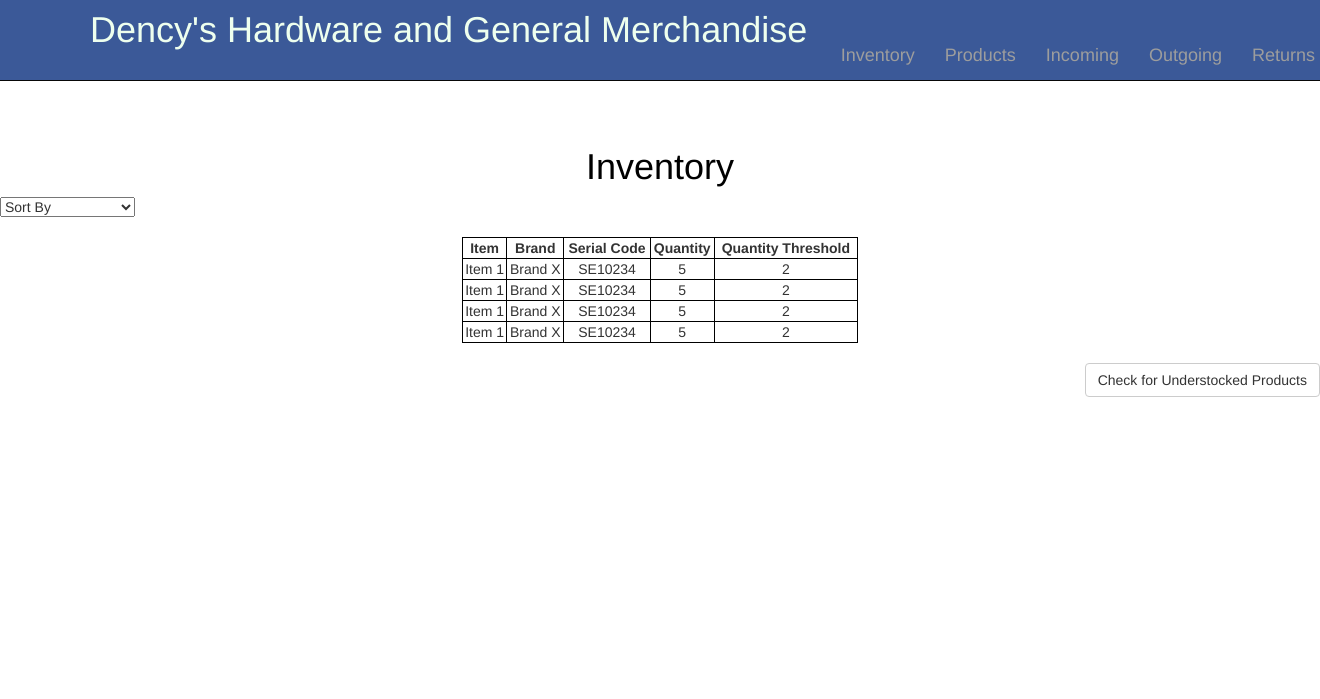
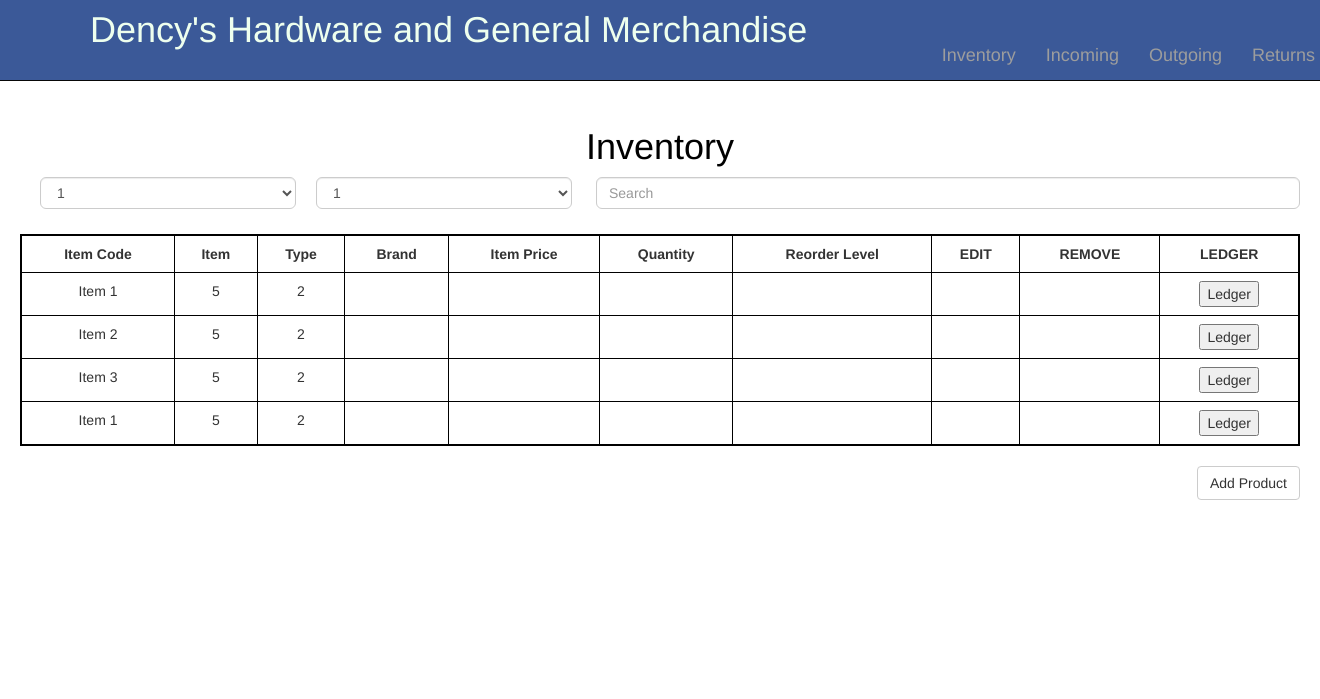
Before and after one commit to alexxieg/dencys-inventory, a PHP site: page /inventory.php in a window 1320 px wide. Shown: the top 699 px of the page. Run offline with PHP 8.4, Linux system fonts and the light colour scheme.

Commit message:
Removed Products from the navigation bar. Changed the inventory link from html to php file.

```diff
--- a/DH Inventory System/DH Inventory System/addIncoming.html
+++ b/DH Inventory System/DH Inventory System/addIncoming.html
@@ -26,8 +26,7 @@
 				</div>
 				<div class="collapse navbar-collapse" id="bs-example-navbar-collapse-1">
 					<ul class="nav navbar-nav navbar-right" id="categories">
-						<li><a href="inventory.html">Inventory</a></li>
-						<li><a href="product.html">Products</a></li>
+						<li><a href="inventory.php">Inventory</a></li>
 						<li><a href="incoming.html">Incoming</a></li>
 						<li><a href="outgoing.html">Outgoing</a></li>
 						<li><a href="returns.html">Returns</a></li>
--- a/DH Inventory System/DH Inventory System/addOutgoing.html
+++ b/DH Inventory System/DH Inventory System/addOutgoing.html
@@ -24,8 +24,7 @@
 				</div>
 				<div class="collapse navbar-collapse" id="bs-example-navbar-collapse-1">
 					<ul class="nav navbar-nav navbar-right" id="categories">
-						<li><a href="inventory.html">Inventory</a></li>
-						<li><a href="product.html">Products</a></li>
+						<li><a href="inventory.php">Inventory</a></li>
 						<li><a href="incoming.html">Incoming</a></li>
 						<li><a href="outgoing.html">Outgoing</a></li>
 						<li><a href="returns.html">Returns</a></li>
--- a/DH Inventory System/DH Inventory System/addProduct.html
+++ b/DH Inventory System/DH Inventory System/addProduct.html
@@ -26,8 +26,7 @@
 				</div>
 				<div class="collapse navbar-collapse" id="bs-example-navbar-collapse-1">
 					<ul class="nav navbar-nav navbar-right" id="categories">
-						<li><a href="inventory.html">Inventory</a></li>
-						<li><a href="product.html">Products</a></li>
+						<li><a href="inventory.php">Inventory</a></li>
 						<li><a href="incoming.html">Incoming</a></li>
 						<li><a href="outgoing.html">Outgoing</a></li>
 						<li><a href="returns.html">Returns</a></li>
--- a/DH Inventory System/DH Inventory System/addReturn.html
+++ b/DH Inventory System/DH Inventory System/addReturn.html
@@ -26,8 +26,7 @@
 				</div>
 				<div class="collapse navbar-collapse" id="bs-example-navbar-collapse-1">
 					<ul class="nav navbar-nav navbar-right" id="categories">
-						<li><a href="inventory.html">Inventory</a></li>
-						<li><a href="product.html">Products</a></li>
+						<li><a href="inventory.php">Inventory</a></li>
 						<li><a href="incoming.html">Incoming</a></li>
 						<li><a href="outgoing.html">Outgoing</a></li>
 						<li><a href="returns.html">Returns</a></li>
--- a/DH Inventory System/DH Inventory System/incoming.html
+++ b/DH Inventory System/DH Inventory System/incoming.html
@@ -31,8 +31,7 @@
 				</div>
 				<div class="collapse navbar-collapse" id="bs-example-navbar-collapse-1">
 					<ul class="nav navbar-nav navbar-right" id="categories">
-						<li><a href="inventory.html">Inventory</a></li>
-						<li><a href="product.html">Products</a></li>
+						<li><a href="inventory.php">Inventory</a></li>
 						<li><a href="incoming.html">Incoming</a></li>
 						<li><a href="outgoing.html">Outgoing</a></li>
 						<li><a href="returns.html">Returns</a></li>
--- a/DH Inventory System/DH Inventory System/inventory.php
+++ b/DH Inventory System/DH Inventory System/inventory.php
@@ -48,7 +48,6 @@ $user_row = $session_query->fetch();
 				<div class="collapse navbar-collapse" id="bs-example-navbar-collapse-1">
 					<ul class="nav navbar-nav navbar-right" id="categories">
 						<li><a href="inventory.php">Inventory</a></li>
-						<li><a href="product.html">Products</a></li>
 						<li><a href="incoming.html">Incoming</a></li>
 						<li><a href="outgoing.html">Outgoing</a></li>
 						<li><a href="returns.html">Returns</a></li>
@@ -57,61 +56,118 @@ $user_row = $session_query->fetch();
 			</div>
 		</nav>
 	</div>
-		<div class="product">
+		<div class="pages">
 			<h1 id="headers">Inventory</h1>
 
-			<select id="prodSort">
-			  <option value="" disabled selected hidden>Sort By</option>
-			  <option value="searchby">Sample 1</option>
-			  <option value="searchby">Sample 2</option>
-			  <option value="searchby">Sample 3</option>
+			<input type="text" class="form-control" placeholder="Search" id="searchBar" name="search">
+
+			<select class="form-control" id="dropdown" name="searchby">
+			  <option>1</option>
+			  <option>2</option>
+			  <option>3</option>
+			  <option>4</option>
+			  <option>5</option>
+			</select>
+
+			<select class="form-control" id="dropdown" name="sortby">
+			  <option>1</option>
+			  <option>2</option>
+			  <option>3</option>
+			  <option>4</option>
+			  <option>5</option>
 			</select>
 
 		<div class="prodTable">
 			<br>
-			<table border="1" id="table">
+			<table class="table table-bordered" id="tables">
 				<tr>
-				<th style="text-align:center">Item</th>
-				<th style="text-align:center">Brand</th>
-				<th style="text-align:center">Serial Code</th>
-				<th style="text-align:center">Quantity</th>
-				<th style="text-align:center">Quantity Threshold</th>
+					<th>Item Code</th>
+					<th>Item</th>
+					<th>Type</th>
+					<th>Brand</th>
+					<th>Item Price</th>
+					<th>Quantity</th>
+					<th>Reorder Level</th>
+					<th>EDIT</th>
+					<th>REMOVE</th>
+					<th>LEDGER</th>
+				</tr>
 
+				<tr>
+					<td>Item 1</td>
+					<td>5</td>
+					<td>2</td>
+					<td></td>
+					<td></td>
+					<td></td>
+					<td></td>
+					<td></td>
+					<td></td>
+					<td>
+						<form action="ledger.html" target="_blank">
+						<input id="myBtn" type="submit" value="Ledger">
+						</form>
+					</td>
 				</tr>
+
+				<tr>
+					<td>Item 2</td>
+					<td>5</td>
+					<td>2</td>
+					<td></td>
+					<td></td>
+					<td></td>
+					<td></td>
+					<td></td>
+					<td></td>
+					<td>
+						<form action="ledger.html" target="_blank">
+						<input id="myBtn" type="submit" value="Ledger">
+						</form>
+					</td>
+				</tr>
+
+				<tr>
+					<td>Item 3</td>
+					<td>5</td>
+					<td>2</td>
+					<td></td>
+					<td></td>
+					<td></td>
+					<td></td>
+					<td></td>
+					<td></td>
+					<td>
+						<form action="ledger.html" target="_blank">
+						<input id="myBtn" type="submit" value="Ledger">
+						</form>
+					</td>
+				</tr>
+
 				<tr>
 				<td>Item 1</td>
-				<td>Brand X</td>
-				<td>SE10234</td>
 				<td>5</td>
 				<td>2</td>
+				<td></td>
+				<td></td>
+				<td></td>
+				<td></td>
+				<td></td>
+				<td></td>
+				<td>
+					<form action="ledger.html" target="_blank">
+					<input id="myBtn" type="submit" value="Ledger">
+					</form>
+				</td>
 				</tr>
-				<tr>
-				<td>Item 1</td>
-				<td>Brand X</td>
-				<td>SE10234</td>
-				<td>5</td>
-				<td>2</td>
-				</tr>
-				<tr>
-				<td>Item 1</td>
-				<td>Brand X</td>
-				<td>SE10234</td>
-				<td>5</td>
-				<td>2</td>
-				</tr>
-				<tr>
-				<td>Item 1</td>
-				<td>Brand X</td>
-				<td>SE10234</td>
-				<td>5</td>
-				<td>2</td>
-				</tr>
+
 			</table>
 		</div>
 
-		<form action="inventory.html" target="_blank">
-			<input type="submit" value="Check for Understocked Products" class="btn btn-default btnAlign">
+		<form action="addProduct.html" target="_blank">
+			<input id="myBtn" type="submit" value="Add Product" class="btn btn-default btnAlign">
 		</form>
+
 	</div>
 	<nav class="navbar navbar-inverse navbar-fixed-bottom">
 		<div class="container">
@@ -125,7 +181,7 @@ $user_row = $session_query->fetch();
 			</div>
 		<div class="collapse navbar-collapse" id="bs-example-navbar-collapse-1">
 			<ul class="nav navbar-nav navbar-right" id="logout">
-				<li><a href="Logout.php">Logout</a></li>
+				<li><a href="login.html">Logout</a></li>
 			</ul>
 			<ul class="nav navbar-nav navbar-left" id="report">
 				<li><a href="report.html">Print Report</a></li>
--- a/DH Inventory System/DH Inventory System/outgoing.html
+++ b/DH Inventory System/DH Inventory System/outgoing.html
@@ -31,8 +31,7 @@
 				</div>
 				<div class="collapse navbar-collapse" id="bs-example-navbar-collapse-1">
 					<ul class="nav navbar-nav navbar-right" id="categories">
-						<li><a href="inventory.html">Inventory</a></li>
-						<li><a href="product.html">Products</a></li>
+						<li><a href="inventory.php">Inventory</a></li>
 						<li><a href="incoming.html">Incoming</a></li>
 						<li><a href="outgoing.html">Outgoing</a></li>
 						<li><a href="returns.html">Returns</a></li>
--- a/DH Inventory System/DH Inventory System/returns.html
+++ b/DH Inventory System/DH Inventory System/returns.html
@@ -28,8 +28,7 @@
 					</div>
 					<div class="collapse navbar-collapse" id="bs-example-navbar-collapse-1">
 						<ul class="nav navbar-nav navbar-right" id="categories">
-							<li><a href="inventory.html">Inventory</a></li>
-							<li><a href="product.html">Products</a></li>
+							<li><a href="inventory.php">Inventory</a></li>
 							<li><a href="incoming.html">Incoming</a></li>
 							<li><a href="outgoing.html">Outgoing</a></li>
 							<li><a href="returns.html">Returns</a></li>
```
